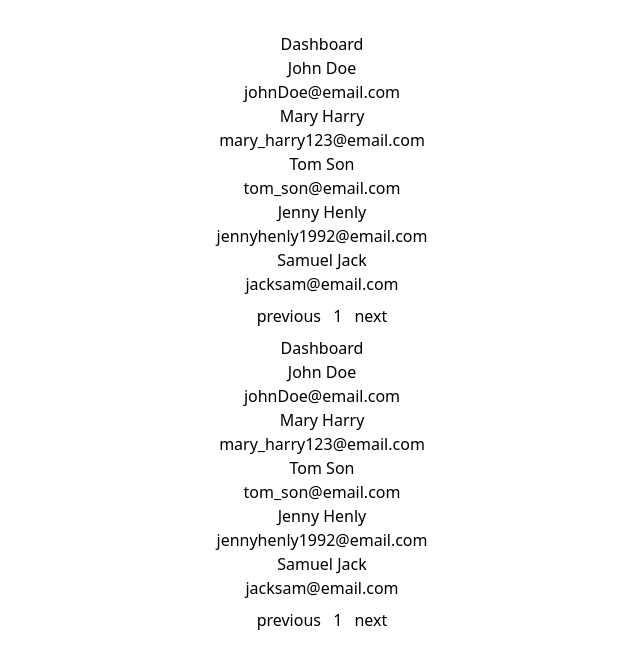
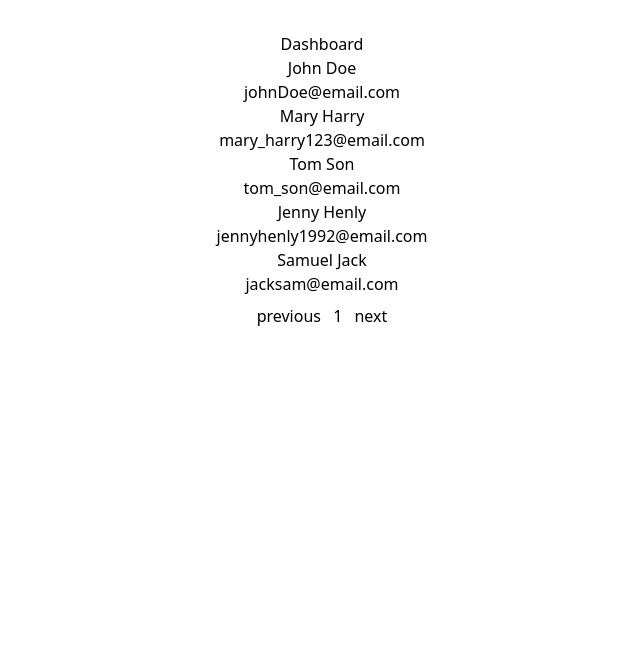
Before and after one commit to wolfather/backoffice-sample, a React (Vite) app: page /dashboard in a window 1280 px wide. Shown: the top 668 px of the page, without its empty margins (318-958 px from the left). Built offline with nearby package versions, Linux system fonts and the light colour scheme.

Commit message:
fix: remove duplicated dashboard rendering

```diff
--- a/src/app/Dashboard/Dashboard.tsx
+++ b/src/app/Dashboard/Dashboard.tsx
@@ -6,9 +6,6 @@ import { Pagination } from "../components/Pagination/Pagination";
 
 export function Dashboard() {
     const { data, loading, err, errMessage } = useGetData<UserEntity[]>({path: 'GET_USERS'});
-
-    console.log({data})
-
 
     if(loading) {
         return (
@@ -26,7 +23,7 @@ export function Dashboard() {
             Dashboard
 
             {
-                data[0] ?
+                !loading && data.length ?
                 <div>
                     {data.map(user => (
                         <User key={user.id} data={user} />
--- a/src/app/components/Pagination/Pagination.tsx
+++ b/src/app/components/Pagination/Pagination.tsx
@@ -29,7 +29,7 @@ export function Pagination({totalRecords, recordsPerPage, cursor = '', cursorCal
     }, [currentPage]);
 
     const btnCss = (param: boolean) => (
-        `bg-sky-${!param ? '500' : '300'} p-2 rounded-sm text-gray-${!param ? '100' : '400'} ${param ? 'disabled' : 'cursor-pointer enabled'}`
+        `background-color: var(--color-orange-${!param ? '500' : '300'}) p-2 rounded-sm text-gray-${!param ? '100' : '400'} ${param ? 'disabled' : 'cursor-pointer enabled'}`
     )
 
     return (
--- a/src/main.tsx
+++ b/src/main.tsx
@@ -16,7 +16,6 @@ const router = createBrowserRouter([
   },
   {
     path: "/dashboard",
-    Component: Dashboard,
     children: [
       {index: true, Component: Dashboard},
       {path: "settings", Component: DashboardSettings}
```
